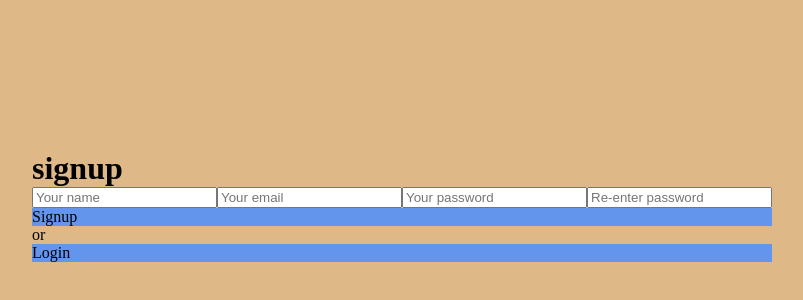
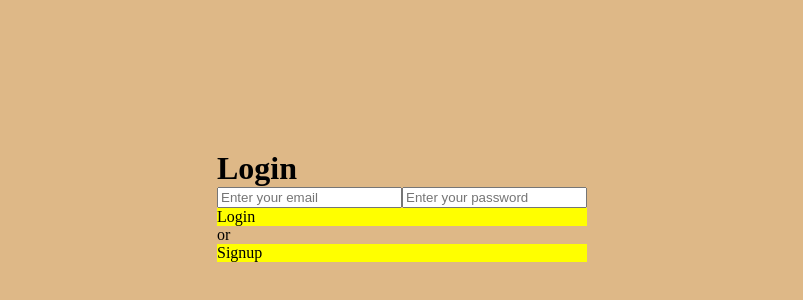
Before and after one commit to pt3002/PPL-Project, a React (Create React App) app in the folder Frontend/: page / in a window 1280 px wide. Shown: the part 194-494 px from the top of the page, without its empty margins (238-1041 px from the left). Built offline with nearby package versions, Linux system fonts and the light colour scheme.

Commit message:
added backend for login

```diff
--- a/Frontend/src/App.js
+++ b/Frontend/src/App.js
@@ -7,7 +7,7 @@ import LoginPage from './Pages/LoginPage/LoginPage';
 const App = () => {
   return (
     <div className="App">
-      <SignUpPage />
+      <LoginPage />
     </div>
   );
 };
--- a/Frontend/src/Pages/LoginPage/LoginPage.js
+++ b/Frontend/src/Pages/LoginPage/LoginPage.js
@@ -1,4 +1,5 @@
 import React,{useState} from 'react';
+import axios from 'axios';
 
 import './LoginPage.css';
 
@@ -16,13 +17,17 @@ const LoginPage = () => {
         })
     }
 
+    const login_api = () => {
+        axios.post("http://localhost:9002/login",user)
+        .then(res => console.log(res))
+    }
 
     return (
         <div className="login">
             <h1>Login</h1>
             <input type="text" name="email" value={user.email} placeholder='Enter your email' onChange={ handleChange }></input>
             <input type="password" name="password" value={user.password} placeholder='Enter your password' onChange={ handleChange }></input>
-            <div className="button">Login</div>
+            <div className="button" onClick={login_api}>Login</div>
             <div>or</div>
             <div className="button">Signup</div>
         </div>
```
Also changed, not shown: 1 other file (tests, documents, lock files or other folders).
